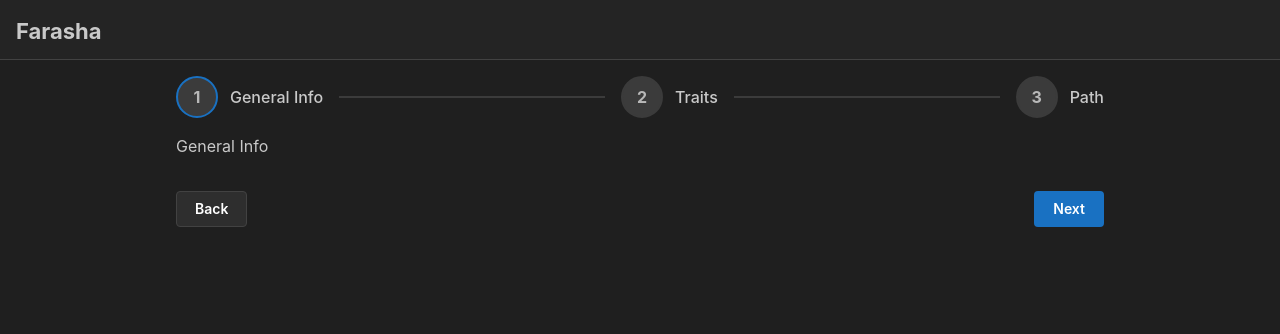
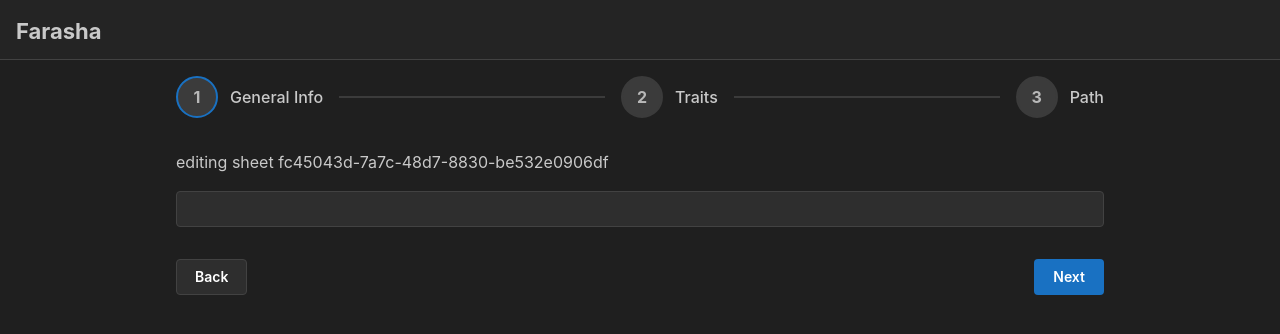
Before and after one commit to lostptr/farasha, a React (Vite) app: page /farasha/create in a window 1280 px wide. Shown: the top 334 px of the page. Built offline with nearby package versions, Linux system fonts and the light colour scheme.

Commit message:
feat(creation): added basic localStorage logic

```diff
--- /dev/null
+++ b/src/CharacterSheet.ts
@@ -0,0 +1,11 @@
+export interface CharacterSheet {
+  key: string;
+  name?: string;
+  playerName?: string;
+}
+
+export function createBlankSheet(): CharacterSheet {
+  return {
+    key: crypto.randomUUID(),
+  };
+}
--- a/src/Creation.tsx
+++ b/src/pages/Creation/Creation.tsx
@@ -1,7 +1,13 @@
 import { Button, Container, Group, Stepper } from "@mantine/core";
 import { useState } from "react";
+import GeneralInfo from "./GeneralInfo";
+import { CharacterSheet, createBlankSheet } from "../../CharacterSheet";
+import { saveSheet } from "../../useSheetQuery";
+import { useNavigate } from "react-router-dom";
+import TraitSelection from "./TraitSelection";
 
 export default function Creation() {
+  const navigate = useNavigate();
   const [active, setActive] = useState<number>(0);
   const stepCount = 3;
   const nextStep = () =>
@@ -11,13 +17,23 @@ export default function Creation() {
   const prevStep = () =>
     setActive((current: number) => (current > 0 ? current - 1 : current));
 
-  const finish = () => {};
+  const finish = () => {
+    console.log(JSON.stringify(sheet));
+    saveSheet(sheet);
+    navigate("/");
+  };
+
+  const [sheet, setSheet] = useState<CharacterSheet>(() => createBlankSheet());
 
   return (
     <Container p="md">
       <Stepper active={active}>
-        <Stepper.Step label="General Info">General Info</Stepper.Step>
-        <Stepper.Step label="Traits">Choose your traits</Stepper.Step>
+        <Stepper.Step label="General Info">
+          <GeneralInfo sheet={sheet} setSheet={setSheet} />
+        </Stepper.Step>
+        <Stepper.Step label="Traits">
+          <TraitSelection sheet={sheet} setSheet={setSheet} />
+        </Stepper.Step>
         <Stepper.Step label="Path">Choose thy path</Stepper.Step>
       </Stepper>
 
--- /dev/null
+++ b/src/pages/Creation/GeneralInfo.tsx
@@ -0,0 +1,30 @@
+import { TextInput } from "@mantine/core";
+import { CharacterSheet } from "../../CharacterSheet";
+import { useEffect, useState } from "react";
+
+interface Props {
+  sheet: CharacterSheet;
+  setSheet: React.Dispatch<React.SetStateAction<CharacterSheet>>;
+}
+
+export default function GeneralInfo({ sheet, setSheet }: Props) {
+  const [name, setName] = useState(sheet.name);
+
+  useEffect(() => {
+    setSheet({
+      ...sheet,
+      name
+    });
+  }, [name])
+
+  return (
+    <>
+      <p>editing sheet {sheet.key}</p>
+
+      <TextInput
+        value={name}
+        onChange={(e) => setName(e.currentTarget.value)}
+      />
+    </>
+  );
+}
--- /dev/null
+++ b/src/pages/Creation/TraitSelection.tsx
@@ -0,0 +1,29 @@
+import { useEffect, useState } from "react";
+import { CharacterSheet } from "../../CharacterSheet";
+import { TextInput } from "@mantine/core";
+
+interface Props {
+  sheet: CharacterSheet;
+  setSheet: React.Dispatch<React.SetStateAction<CharacterSheet>>;
+}
+
+export default function TraitSelection({ sheet, setSheet }: Props) {
+  const [playerName, setPlayerName] = useState(sheet.playerName);
+  useEffect(() => {
+    setSheet({
+      ...sheet,
+      playerName,
+    });
+  }, [playerName]);
+
+  return (
+    <>
+      <p>editing sheet {sheet.key}</p>
+
+      <TextInput
+        value={playerName}
+        onChange={(e) => setPlayerName(e.currentTarget.value)}
+      />
+    </>
+  );
+}
--- a/src/Library.tsx
+++ b/src/pages/Library/Library.tsx
@@ -6,17 +6,21 @@ import {
   Flex,
   SimpleGrid,
 } from "@mantine/core";
+import { useSheetQuery } from "../../useSheetQuery";
+import { CharacterSheet } from "../../CharacterSheet";
 
 export default function Library() {
-  const card = (
+  const sheets = useSheetQuery();
+
+  const card = (sheet: CharacterSheet) => (
     <Paper shadow="xs" p="sm">
-      <Text size="xl">Mrs. Blackwood</Text>
+      <Text size="xl">{sheet.name}</Text>
       <Text size="md" c="dimmed">
-        Milestone 1
+        {sheet.playerName}
       </Text>
     </Paper>
   );
-  const cards = [...Array(5).keys()].map(() => card);
+  const cards = sheets.map(card);
 
   return (
     <Container p="md">
--- a/src/routes.tsx
+++ b/src/routes.tsx
@@ -1,7 +1,7 @@
 import { createBrowserRouter } from "react-router-dom";
 import App from "./App";
-import Library from "./Library";
-import Creation from "./Creation";
+import Library from "./pages/Library/Library";
+import Creation from "./pages/Creation/Creation";
 
 export const routes = createBrowserRouter(
   [
--- /dev/null
+++ b/src/useSheetQuery.ts
@@ -0,0 +1,22 @@
+import { CharacterSheet } from "./CharacterSheet";
+import { parse, stringify } from "./utils/map";
+
+const SHEETS_KEY: string = "sheets";
+
+export function useSheetQuery(): CharacterSheet[] {
+  const storeMap = getMap<CharacterSheet>(SHEETS_KEY);
+  return [...storeMap.values()];
+}
+
+type StoreMap<T> = Map<string, T>;
+
+function getMap<T>(key: string): StoreMap<T> {
+  const serialized = localStorage.getItem(key);
+  return (serialized) ? parse(serialized) : new Map<string, T>();
+}
+
+export function saveSheet(sheet: CharacterSheet) {
+  const storeMap = getMap<CharacterSheet>(SHEETS_KEY);
+  storeMap.set(sheet.key, sheet);
+  localStorage.setItem(SHEETS_KEY, stringify(storeMap));
+}
--- /dev/null
+++ b/src/utils/map.ts
@@ -0,0 +1,32 @@
+export function stringify<Key, Value>(map: Map<Key, Value>) {
+  return JSON.stringify(map, (_, value: unknown) => {
+    if (value instanceof Map) {
+      return {
+        dataType: 'map',
+        value: Array.from(value.entries()),
+      };
+    } else {
+      return value;
+    }
+  })
+}
+
+interface SerializedMap<Key, Value> {
+  type: 'map',
+  value: [Key, Value][]
+}
+
+function isSerializedMap<Key, Value>(object: unknown): object is SerializedMap<Key, Value> {
+  return (object as SerializedMap<Key, Value>)?.type === 'map';
+}
+
+export function parse<Key, Value>(string: string): Map<Key, Value> {
+  return JSON.parse(string, (_, value: unknown | SerializedMap<Key, Value>) => {
+    if (typeof value === 'object' && value !== null) {
+      if (isSerializedMap(value)) {
+        return new Map((value as SerializedMap<Key, Value>).value);
+      }
+    }
+    return value;
+  })
+}
```
Also changed, not shown: src/SheetContext.tsx (added).
